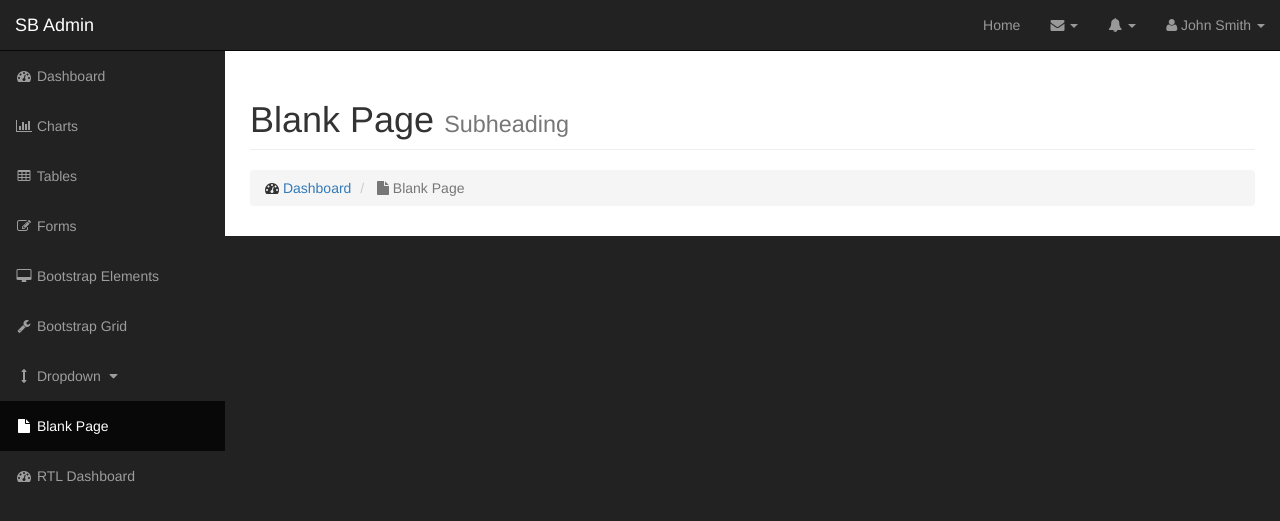
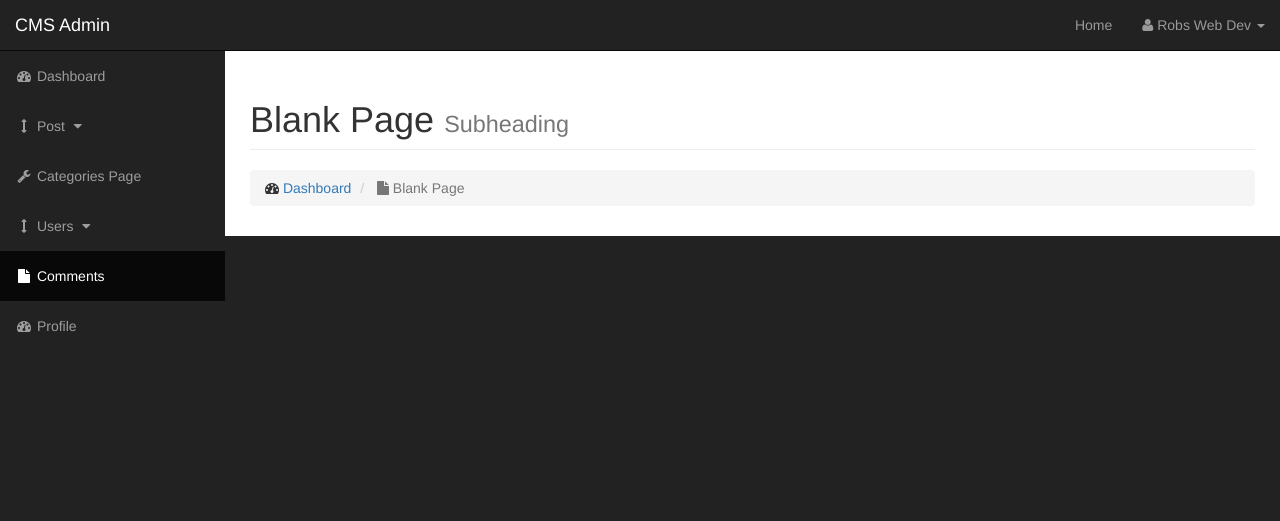
Before and after one commit to jamesbond00r/PhpProject, a PHP site: page /admin in a window 1280 px wide. Shown: the top 521 px of the page. Run offline with PHP 8.4, Linux system fonts and the light colour scheme; grey boxes labelled with a size stand in for pictures from a placeholder-image service; some libraries are stand-ins or nearby versions.

```diff
--- a/cms/admin/includes/header.php
+++ b/cms/admin/includes/header.php
@@ -1,3 +1,5 @@
+<?php include "../includes/db.php"; ?>
+
 <!DOCTYPE html>
 <html lang="en">
 
--- a/cms/admin/includes/nav.php
+++ b/cms/admin/includes/nav.php
@@ -9,106 +9,20 @@
 <span class="icon-bar"></span>
 <span class="icon-bar"></span>
 </button>
-<a class="navbar-brand" href="index.html">SB Admin</a>
+<a class="navbar-brand" href="index.html">CMS Admin</a>
 </div>
 <!-- Top Menu Items -->
 <ul class="nav navbar-right top-nav">
 <li><a href="../index.php">Home</a></li>
+
+
 <li class="dropdown">
-<a href="#" class="dropdown-toggle" data-toggle="dropdown"><i class="fa fa-envelope"></i> <b class="caret"></b></a>
-<ul class="dropdown-menu message-dropdown">
-<li class="message-preview">
-<a href="#">
-<div class="media">
-<span class="pull-left">
-<img class="media-object" src="http://placehold.it/50x50" alt="">
-</span>
-<div class="media-body">
-<h5 class="media-heading">
-<strong>John Smith</strong>
-</h5>
-<p class="small text-muted"><i class="fa fa-clock-o"></i> Yesterday at 4:32 PM</p>
-<p>Lorem ipsum dolor sit amet, consectetur...</p>
-</div>
-</div>
-</a>
-</li>
-<li class="message-preview">
-<a href="#">
-<div class="media">
-<span class="pull-left">
-<img class="media-object" src="http://placehold.it/50x50" alt="">
-</span>
-<div class="media-body">
-<h5 class="media-heading">
-<strong>John Smith</strong>
-</h5>
-<p class="small text-muted"><i class="fa fa-clock-o"></i> Yesterday at 4:32 PM</p>
-<p>Lorem ipsum dolor sit amet, consectetur...</p>
-</div>
-</div>
-</a>
-</li>
-<li class="message-preview">
-<a href="#">
-<div class="media">
-<span class="pull-left">
-<img class="media-object" src="http://placehold.it/50x50" alt="">
-</span>
-<div class="media-body">
-<h5 class="media-heading">
-<strong>John Smith</strong>
-</h5>
-<p class="small text-muted"><i class="fa fa-clock-o"></i> Yesterday at 4:32 PM</p>
-<p>Lorem ipsum dolor sit amet, consectetur...</p>
-</div>
-</div>
-</a>
-</li>
-<li class="message-footer">
-<a href="#">Read All New Messages</a>
-</li>
-</ul>
-</li>
-<li class="dropdown">
-<a href="#" class="dropdown-toggle" data-toggle="dropdown"><i class="fa fa-bell"></i> <b class="caret"></b></a>
-<ul class="dropdown-menu alert-dropdown">
-<li>
-<a href="#">Alert Name <span class="label label-default">Alert Badge</span></a>
-</li>
-<li>
-<a href="#">Alert Name <span class="label label-primary">Alert Badge</span></a>
-</li>
-<li>
-<a href="#">Alert Name <span class="label label-success">Alert Badge</span></a>
-</li>
-<li>
-<a href="#">Alert Name <span class="label label-info">Alert Badge</span></a>
-</li>
-<li>
-<a href="#">Alert Name <span class="label label-warning">Alert Badge</span></a>
-</li>
-<li>
-<a href="#">Alert Name <span class="label label-danger">Alert Badge</span></a>
-</li>
-<li class="divider"></li>
-<li>
-<a href="#">View All</a>
-</li>
-</ul>
-</li>
-<li class="dropdown">
-<a href="#" class="dropdown-toggle" data-toggle="dropdown"><i class="fa fa-user"></i> John Smith <b class="caret"></b></a>
+<a href="#" class="dropdown-toggle" data-toggle="dropdown"><i class="fa fa-user"></i> Robs Web Dev <b class="caret"></b></a>
 <ul class="dropdown-menu">
 <li>
 <a href="#"><i class="fa fa-fw fa-user"></i> Profile</a>
 </li>
-<li>
-<a href="#"><i class="fa fa-fw fa-envelope"></i> Inbox</a>
-</li>
-<li>
-<a href="#"><i class="fa fa-fw fa-gear"></i> Settings</a>
-</li>
+
 <li class="divider"></li>
 <li>
 <a href="#"><i class="fa fa-fw fa-power-off"></i> Log Out</a>
@@ -116,29 +30,32 @@
 </ul>
 </li>
 </ul>
+
+
+
 <!-- Sidebar Menu Items - These collapse to the responsive navigation menu on small screens -->
 <div class="collapse navbar-collapse navbar-ex1-collapse">
 <ul class="nav navbar-nav side-nav">
 <li>
 <a href="index.html"><i class="fa fa-fw fa-dashboard"></i> Dashboard</a>
 </li>
+
 <li>
-<a href="charts.html"><i class="fa fa-fw fa-bar-chart-o"></i> Charts</a>
+<a href="javascript:;" data-toggle="collapse" data-target="#post"><i class="fa fa-fw fa-arrows-v"></i> Post <i class="fa fa-fw fa-caret-down"></i></a>
+<ul id="post" class="collapse">
+<li>
+<a href="#">View All Post</a>
 </li>
 <li>
-<a href="tables.html"><i class="fa fa-fw fa-table"></i> Tables</a>
+<a href="#">Add Post</a>
+</li>
+</ul>
 </li>
 <li>
-<a href="forms.html"><i class="fa fa-fw fa-edit"></i> Forms</a>
+<a href="bootstrap-grid.html"><i class="fa fa-fw fa-wrench"></i> Categories Page</a>
 </li>
 <li>
-<a href="bootstrap-elements.html"><i class="fa fa-fw fa-desktop"></i> Bootstrap Elements</a>
-</li>
-<li>
-<a href="bootstrap-grid.html"><i class="fa fa-fw fa-wrench"></i> Bootstrap Grid</a>
-</li>
-<li>
-<a href="javascript:;" data-toggle="collapse" data-target="#demo"><i class="fa fa-fw fa-arrows-v"></i> Dropdown <i class="fa fa-fw fa-caret-down"></i></a>
+<a href="javascript:;" data-toggle="collapse" data-target="#demo"><i class="fa fa-fw fa-arrows-v"></i> Users <i class="fa fa-fw fa-caret-down"></i></a>
 <ul id="demo" class="collapse">
 <li>
 <a href="#">Dropdown Item</a>
@@ -149,12 +66,14 @@
 </ul>
 </li>
 <li class="active">
-<a href="blank-page.html"><i class="fa fa-fw fa-file"></i> Blank Page</a>
+<a href="blank-page.html"><i class="fa fa-fw fa-file"></i> Comments</a>
 </li>
 <li>
-<a href="index-rtl.html"><i class="fa fa-fw fa-dashboard"></i> RTL Dashboard</a>
+<a href="index-rtl.html"><i class="fa fa-fw fa-dashboard"></i> Profile</a>
 </li>
 </ul>
 </div>
+
+
 <!-- /.navbar-collapse -->
 </nav>
--- a/cms/admin/index.php
+++ b/cms/admin/index.php
@@ -3,6 +3,9 @@
 <body>
 
 <div id="wrapper">
+
+
+<!-- <?php  if($connection) echo "<h1 style= color:white;>We are Connected</h1>;" ?> -->
 
 <?php include "includes/nav.php" ?>
 
```
Also changed, not shown: cms/admin/categories.php (added, +96 -0 lines).
